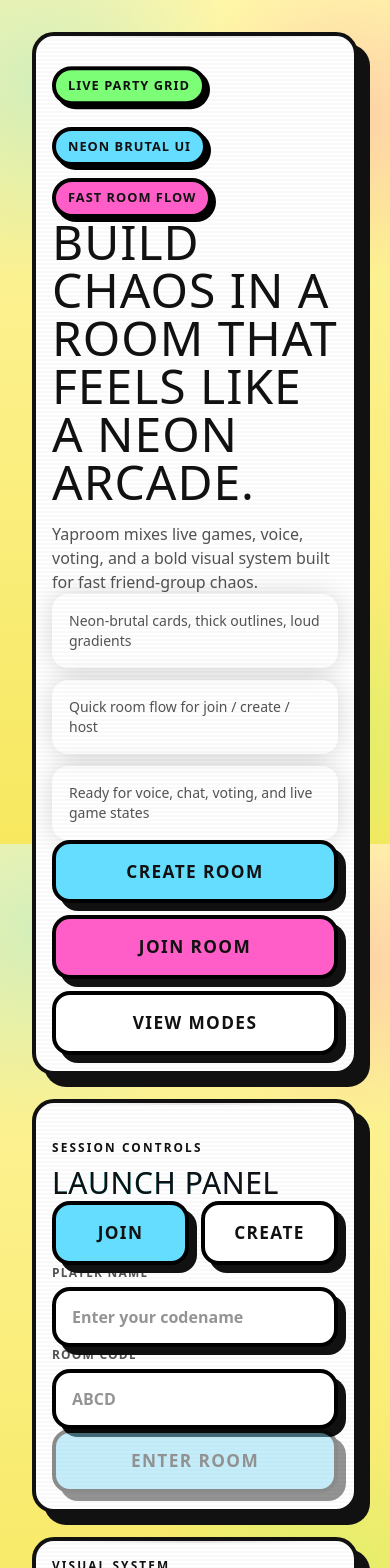
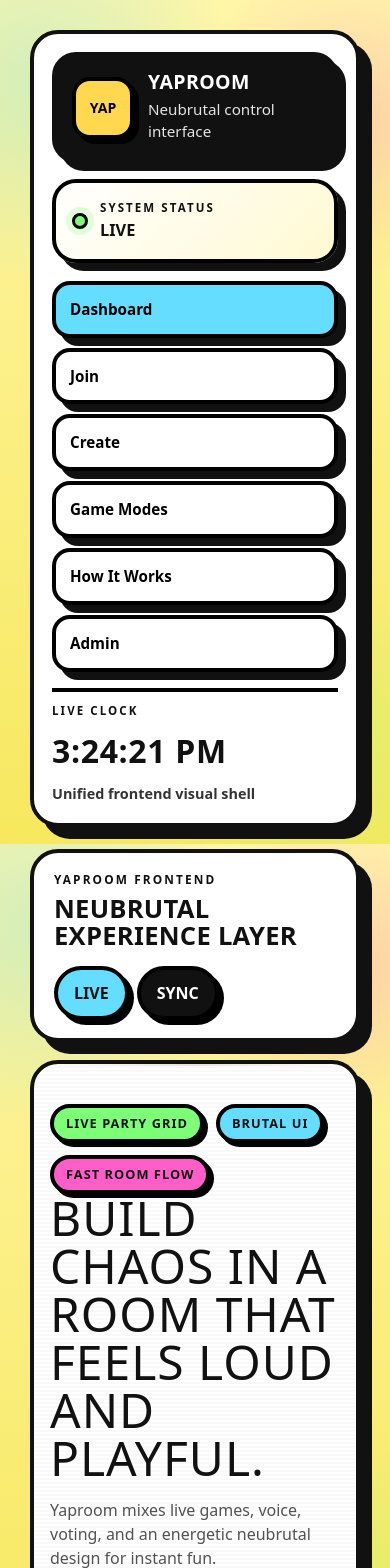
Before and after one commit to SAR0406/Yaproom, a Next.js app in the folder packages/web/: page / in a window 390 px wide. Shown: the top 1568 px of the page. Built offline with nearby package versions, Linux system fonts and the light colour scheme; no server answers.

Commit message:
frontedn 130526

```diff
--- a/packages/web/src/app/globals.css
+++ b/packages/web/src/app/globals.css
@@ -1696,6 +1696,242 @@
   }
 }
 
+/* Shared admin-like shell for full frontend parity */
+.brutal-shell {
+  position: relative;
+  z-index: 1;
+  max-width: 1500px;
+  margin: 0 auto;
+  padding: 22px;
+  display: grid;
+  grid-template-columns: 290px minmax(0, 1fr);
+  gap: 22px;
+}
+
+.brutal-panel {
+  background: var(--panel);
+  border: 4px solid var(--ink);
+  border-radius: var(--radius);
+  box-shadow: var(--shadow-lg);
+}
+
+.brutal-sidebar {
+  position: sticky;
+  top: 22px;
+  height: calc(100vh - 44px);
+  padding: 18px;
+  display: flex;
+  flex-direction: column;
+  gap: 16px;
+  overflow: auto;
+}
+
+.brutal-brand {
+  display: flex;
+  gap: 14px;
+  align-items: center;
+  background: #111;
+  color: #fff;
+  border: 4px solid #111;
+  border-radius: 24px;
+  padding: 16px;
+  box-shadow: var(--shadow);
+}
+
+.brutal-badge {
+  width: 62px;
+  height: 62px;
+  flex: 0 0 62px;
+  border-radius: 18px;
+  background: var(--gold);
+  border: 4px solid #000;
+  display: grid;
+  place-items: center;
+  font-size: 0.88rem;
+  font-weight: 900;
+  box-shadow: 5px 5px 0 #000;
+  color: #000;
+}
+
+.brutal-brand h1 {
+  margin: 0;
+  font-size: 1.22rem;
+  line-height: 1;
+  letter-spacing: 0.02em;
+  font-weight: 900;
+  color: #fff;
+}
+
+.brutal-brand p {
+  margin: 6px 0 0;
+  color: #e3e3e3;
+  font-size: 0.95rem;
+  font-weight: 500;
+}
+
+.brutal-status-card {
+  display: flex;
+  align-items: center;
+  gap: 12px;
+  padding: 16px;
+  border-radius: 24px;
+  background: linear-gradient(135deg, #fff 0%, #fff9d1 100%);
+  border: 4px solid #000;
+  box-shadow: var(--shadow);
+}
+
+.brutal-dot {
+  width: 16px;
+  height: 16px;
+  border-radius: 50%;
+  background: var(--green);
+  border: 3px solid #000;
+  box-shadow: 0 0 0 6px rgba(124, 255, 118, 0.24);
+  flex: 0 0 auto;
+}
+
+.brutal-small-label {
+  margin: 0;
+  font-size: 0.72rem;
+  letter-spacing: 0.18em;
+  font-weight: 900;
+}
+
+.brutal-status-value {
+  margin: 2px 0 0;
+  font-size: 1.02rem;
+  font-weight: 900;
+}
+
+.brutal-nav {
+  display: grid;
+  gap: 10px;
+  margin-top: 2px;
+}
+
+.brutal-nav a {
+  width: 100%;
+  border: 4px solid #000;
+  border-radius: 18px;
+  padding: 13px 14px;
+  background: #fff;
+  box-shadow: var(--shadow);
+  font: inherit;
+  font-size: 0.95rem;
+  font-weight: 900;
+  text-align: left;
+  color: #000;
+  text-decoration: none;
+  cursor: pointer;
+  transition: transform 150ms ease, box-shadow 150ms ease;
+}
+
+.brutal-nav a.active {
+  background: var(--cyan);
+}
+
+.brutal-nav a:hover {
+  transform: translate(-2px, -2px);
+}
+
+.brutal-nav a:active {
+  transform: translate(4px, 4px);
+  box-shadow: none;
+}
+
+.brutal-sidebar-footer {
+  margin-top: auto;
+  padding-top: 10px;
+  border-top: 4px solid #000;
+  display: flex;
+  flex-direction: column;
+  gap: 8px;
+}
+
+.brutal-clock {
+  font-size: 2rem;
+  font-weight: 900;
+  letter-spacing: 0.02em;
+}
+
+.brutal-subtle {
+  font-size: 0.9rem;
+  font-weight: 700;
+  opacity: 0.85;
+}
+
+.brutal-main {
+  display: grid;
+  gap: 18px;
+  min-width: 0;
+}
+
+.brutal-topbar {
+  padding: 18px 20px;
+  display: flex;
+  align-items: center;
+  justify-content: space-between;
+  gap: 16px;
+}
+
+.brutal-topbar h2 {
+  margin: 0;
+  font-size: 1.6rem;
+  font-weight: 900;
+  letter-spacing: 0.01em;
+}
+
+.brutal-chip {
+  border: 4px solid #000;
+  border-radius: 999px;
+  padding: 11px 16px;
+  font: inherit;
+  font-weight: 900;
+  box-shadow: 5px 5px 0 #000;
+}
+
+.brutal-chip.cyan {
+  background: var(--cyan);
+}
+
+.brutal-chip.dark {
+  background: #111;
+  color: #fff;
+}
+
+.brutal-grid-two {
+  display: grid;
+  gap: 14px;
+  grid-template-columns: repeat(2, minmax(0, 1fr));
+}
+
+@media (max-width: 1160px) {
+  .brutal-shell {
+    grid-template-columns: 1fr;
+  }
+
+  .brutal-sidebar {
+    position: relative;
+    top: auto;
+    height: auto;
+  }
+}
+
+@media (max-width: 760px) {
+  .brutal-shell {
+    padding: 14px;
+  }
+
+  .brutal-topbar {
+    flex-direction: column;
+    align-items: stretch;
+  }
+
+  .brutal-grid-two {
+    grid-template-columns: 1fr;
+  }
+}
+
 /* ── App Shell / Theme Root ───────────────────────────────────────────────── */
 .neub-root {
   min-height: 100vh;
--- a/packages/web/src/app/page.tsx
+++ b/packages/web/src/app/page.tsx
@@ -9,6 +9,7 @@
 import { Card } from "@/components/Card";
 import { Input } from "@/components/Input";
 import { Button } from "@/components/Button";
+import { PageLayout } from "@/components/PageLayout";
 
 const bullets = [
   "Neon-brutal cards, thick outlines, loud gradients",
@@ -38,12 +39,12 @@
   };
 
   return (
-    <main className="mx-auto flex min-h-screen w-full max-w-7xl flex-col gap-6 px-4 py-4 md:px-6 md:py-6">
+    <PageLayout>
       <section className="grid gap-6 lg:grid-cols-[1.2fr_0.8fr]">
-        <Card className="space-y-6 overflow-hidden">
+        <Card className="space-y-6 overflow-hidden brutal-panel">
           <div className="flex flex-wrap items-center gap-3">
-            <span className="badge badge-lime animate-float">Live party grid</span>
-            <span className="badge badge-cyan">Neon brutal UI</span>
+            <span className="badge badge-lime">Live party grid</span>
+            <span className="badge badge-cyan">Brutal UI</span>
             <span className="badge badge-magenta">Fast room flow</span>
           </div>
 
@@ -53,16 +54,16 @@
               animate={{ opacity: 1, y: 0 }}
               className="max-w-4xl text-5xl md:text-7xl"
             >
-              Build chaos in a room that feels like a neon arcade.
+              Build chaos in a room that feels loud and playful.
             </motion.h1>
             <p className="max-w-2xl text-base text-text-secondary md:text-lg">
-              Yaproom mixes live games, voice, voting, and a bold visual system built for fast friend-group chaos.
+              Yaproom mixes live games, voice, voting, and an energetic neubrutal design for instant fun.
             </p>
           </div>
 
           <div className="grid gap-3 md:grid-cols-3">
             {bullets.map((item) => (
-              <div key={item} className="rounded-2xl border border-white/10 bg-white/5 p-4 text-sm text-text-secondary shadow-[0_0_24px_rgba(0,0,0,0.15)]">
+              <div key={item} className="rounded-2xl border-[4px] border-black bg-white p-4 text-sm text-text-secondary shadow-[8px_8px_0_0_#111]">
                 {item}
               </div>
             ))}
@@ -75,10 +76,10 @@
           </div>
         </Card>
 
-        <Card className="space-y-5">
+        <Card className="space-y-5 brutal-panel">
           <div className="space-y-2">
             <p className="eyebrow">Session controls</p>
-            <h2 className="text-3xl text-shimmer">Launch panel</h2>
+            <h2 className="text-3xl">Launch panel</h2>
           </div>
           <div className="grid grid-cols-2 gap-3">
             <Button variant={tab === "join" ? "primary" : "ghost"} onClick={() => setTab("join")}>
@@ -112,7 +113,7 @@
             </>
           ) : (
             <>
-              <div className="rounded-2xl border border-white/10 bg-white/5 p-4 text-sm text-text-secondary">
+              <div className="rounded-2xl border-[4px] border-black bg-white p-4 text-sm text-text-secondary shadow-[8px_8px_0_0_#111]">
                 Host setup lives in the next screen. Your room code will be generated after launch.
               </div>
               <Button variant="secondary" disabled={!canCreate} onClick={handleCreate}>
@@ -124,22 +125,22 @@
       </section>
 
       <section className="grid gap-4 lg:grid-cols-3">
-        <Card>
+        <Card className="brutal-panel">
           <p className="eyebrow">Visual system</p>
-          <h3 className="text-2xl text-shimmer">Color and motion</h3>
+          <h3 className="text-2xl">Color and motion</h3>
           <p className="mt-3 text-sm text-text-secondary">Deep black surfaces, cyan/magenta glow, and chunky outlines give the app its arcade identity.</p>
         </Card>
-        <Card>
+        <Card className="brutal-panel">
           <p className="eyebrow">Gameplay</p>
-          <h3 className="text-2xl text-shimmer">All core features linked</h3>
+          <h3 className="text-2xl">All core features linked</h3>
           <p className="mt-3 text-sm text-text-secondary">Join, create, lobby, game, recap, admin controls, and room moderation all flow through the same system.</p>
         </Card>
-        <Card>
+        <Card className="brutal-panel">
           <p className="eyebrow">Admin</p>
-          <h3 className="text-2xl text-shimmer">Backend-powered control</h3>
+          <h3 className="text-2xl">Backend-powered control</h3>
           <p className="mt-3 text-sm text-text-secondary">Admin login and room control are wired to the server session token flow, not mocked UI.</p>
         </Card>
       </section>
-    </main>
+    </PageLayout>
   );
 }
--- a/packages/web/src/components/PageLayout.tsx
+++ b/packages/web/src/components/PageLayout.tsx
@@ -10,9 +10,21 @@
   className?: string;
 }) {
   return (
-    <div className={cn("mx-auto flex w-full max-w-7xl flex-col gap-6 px-4 py-4 md:px-6 md:py-6", className)}>
+    <div className={cn("brutal-shell", className)}>
       <TopNav />
-      <main className="grid gap-6">{children}</main>
+      <main className="brutal-main">
+        <section className="brutal-topbar brutal-panel">
+          <div>
+            <p className="eyebrow">YAPROOM FRONTEND</p>
+            <h2>Neubrutal Experience Layer</h2>
+          </div>
+          <div className="flex gap-2">
+            <span className="brutal-chip cyan">LIVE</span>
+            <span className="brutal-chip dark">SYNC</span>
+          </div>
+        </section>
+        {children}
+      </main>
     </div>
   );
 }
--- a/packages/web/src/components/TopNav.tsx
+++ b/packages/web/src/components/TopNav.tsx
@@ -1,25 +1,65 @@
+"use client";
+
 import Link from "next/link";
-import { Button } from "@/components/Button";
+import { usePathname } from "next/navigation";
+import { useEffect, useState } from "react";
+import { cn } from "@/lib/cn";
+
+const navItems = [
+  { href: "/", label: "Dashboard" },
+  { href: "/join", label: "Join" },
+  { href: "/create", label: "Create" },
+  { href: "/game-modes", label: "Game Modes" },
+  { href: "/how-it-works", label: "How It Works" },
+  { href: "/admin", label: "Admin" },
+];
 
 export function TopNav() {
+  const pathname = usePathname();
+  const [clock, setClock] = useState("--:--:--");
+
+  useEffect(() => {
+    const tick = () => setClock(new Date().toLocaleTimeString());
+    tick();
+    const id = setInterval(tick, 1000);
+    return () => clearInterval(id);
+  }, []);
+
   return (
-    <nav className="glass-panel card-game p-3 flex items-center justify-between gap-4">
-      <div className="flex items-center gap-4">
-        <Link href="/" className="text-2xl font-display text-shimmer">
-          Yapzi
-        </Link>
-        <div className="hidden md:flex items-center gap-3 text-sm text-text-secondary">
-          <Link href="/how-it-works">How it works</Link>
-          <Link href="/game-modes">Game modes</Link>
-          <Link href="/join">Join room</Link>
+    <aside className="brutal-sidebar brutal-panel">
+      <div className="brutal-brand">
+        <div className="brutal-badge">YAP</div>
+        <div>
+          <h1>YAPROOM</h1>
+          <p>Neubrutal control interface</p>
         </div>
       </div>
 
-      <div className="flex items-center gap-3">
-        <Link href="/create">
-          <Button size="sm">Create room</Button>
-        </Link>
+      <div className="brutal-status-card">
+        <div className="brutal-dot" />
+        <div>
+          <p className="brutal-small-label">SYSTEM STATUS</p>
+          <div className="brutal-status-value">LIVE</div>
+        </div>
       </div>
-    </nav>
+
+      <nav className="brutal-nav">
+        {navItems.map((item) => (
+          <Link
+            key={item.href}
+            href={item.href}
+            className={cn(pathname === item.href && "active")}
+          >
+            {item.label}
+          </Link>
+        ))}
+      </nav>
+
+      <div className="brutal-sidebar-footer">
+        <span className="brutal-small-label">LIVE CLOCK</span>
+        <div className="brutal-clock">{clock}</div>
+        <div className="brutal-subtle">Unified frontend visual shell</div>
+      </div>
+    </aside>
   );
 }
```
Also changed, not shown: packages/web/src/components/RoomLayout.tsx (+9 -5 lines).
